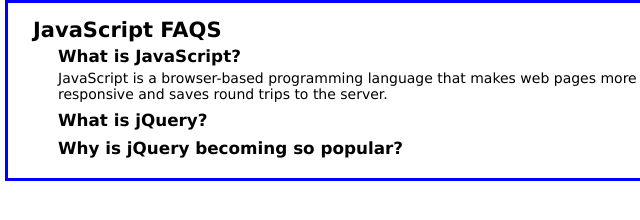
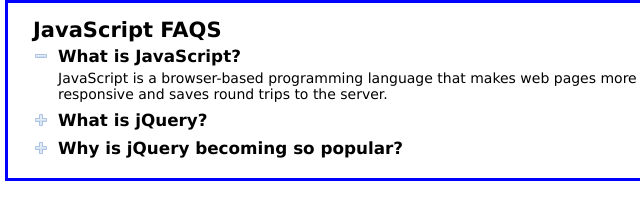
Before and after one commit to BellaSanathong/WebClientApplications_FAQSapplication, a plain HTML site: page index.html in a window 1280 px wide. Both pictures are taken after a click on the element "What is JavaScript?". Shown: the full height of the page, 282-922 px from the left. Drawn offline with Linux system fonts and the light colour scheme.

Commit message:
Update main.css

```diff
--- a/main.css
+++ b/main.css
@@ -29,11 +29,11 @@ h2 {
     font-size: 120%;
 	padding: .25em 0 .25em 25px;
     cursor: pointer;
-    background: url(../img/plus.png) no-repeat left center;
+    background: url(plus.png) no-repeat left center;
 }
 
 h2.minus {
-    background: url(../img/minus.png) no-repeat left center;
+    background: url(minus.png) no-repeat left center;
 }
 
 div {
```
